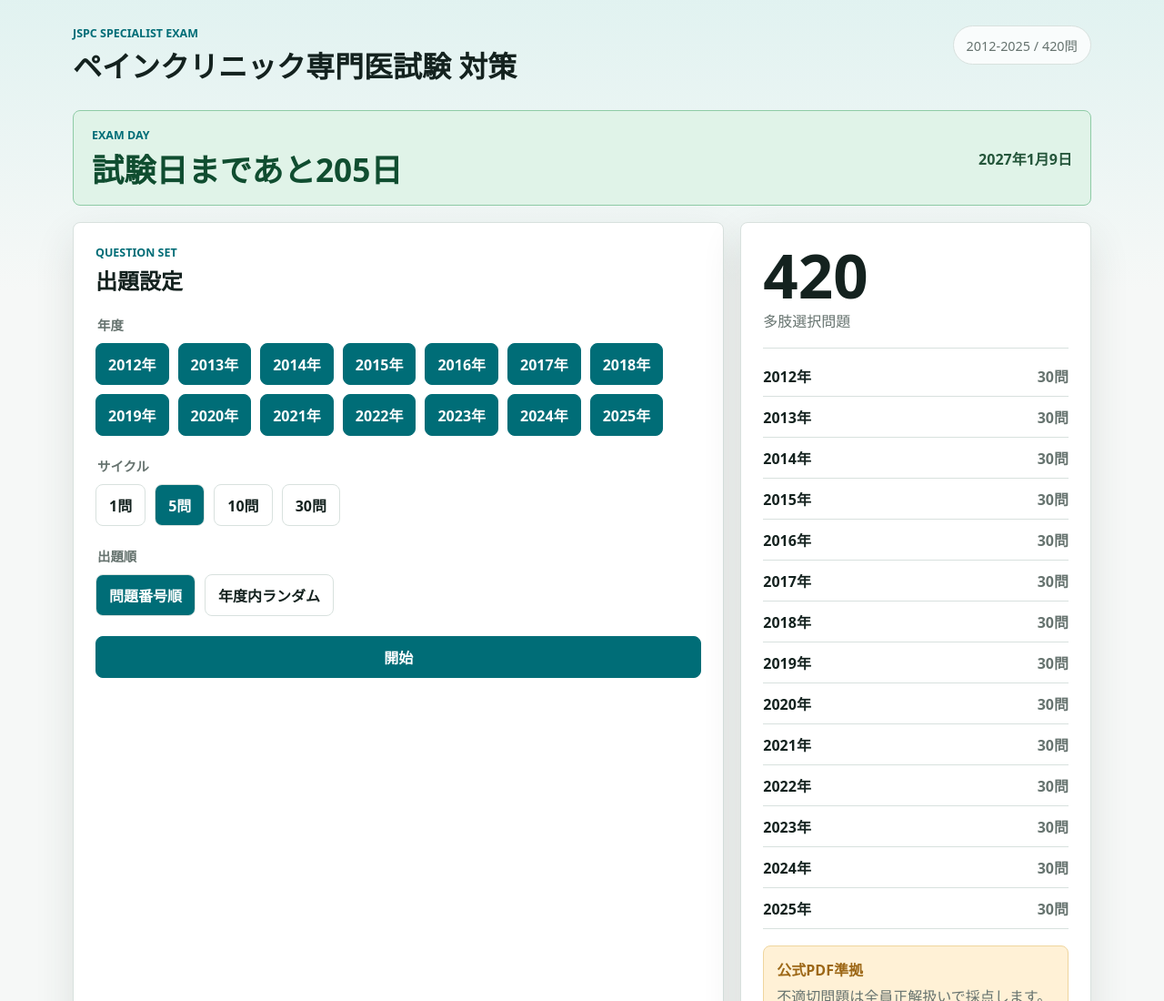
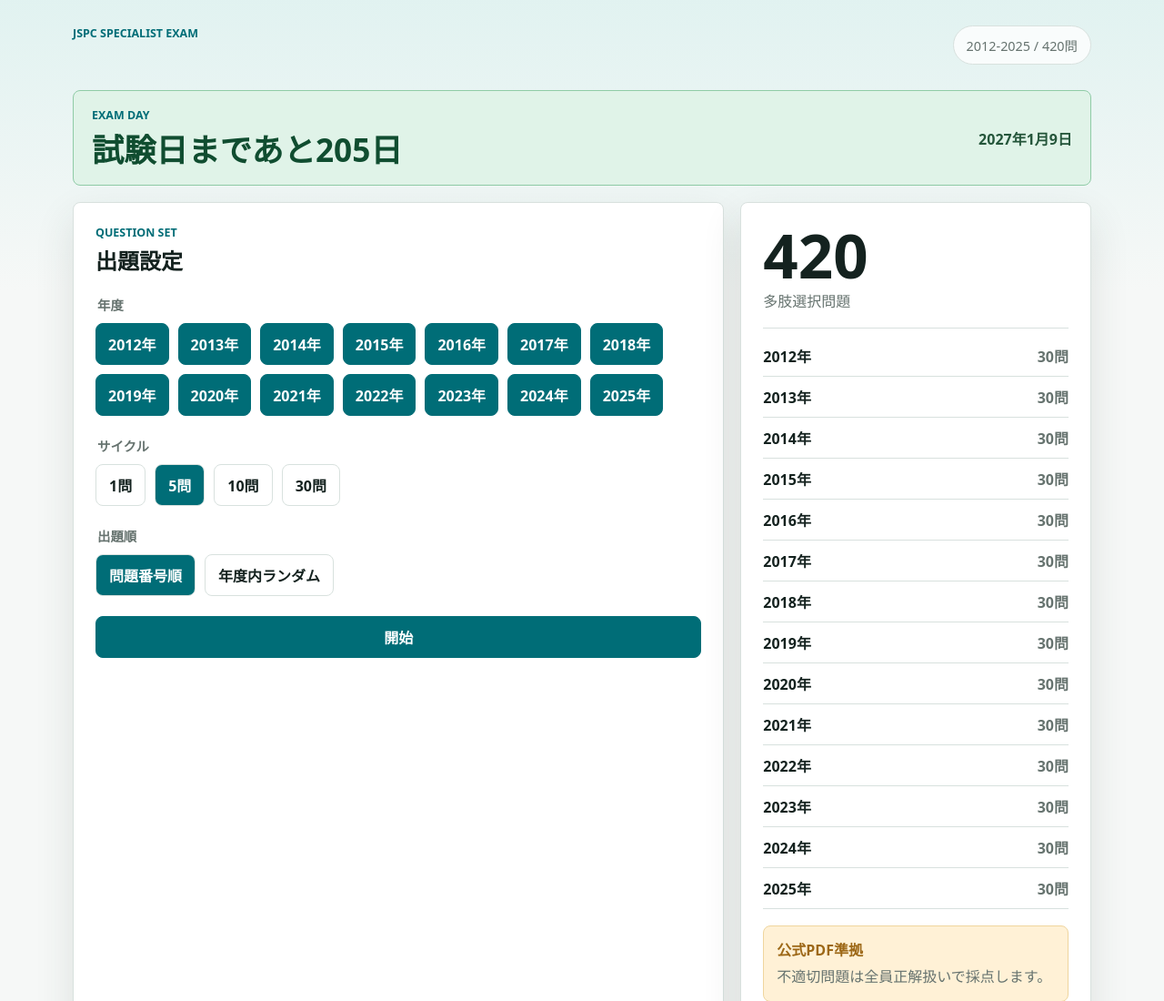
Before and after one commit to nobukusama/PC_exam, a plain HTML site: page index.html in a window 1280 px wide. Shown: the top 1100 px of the page at 91% size. Drawn offline with Linux system fonts and the light colour scheme.

Commit message:
タイトル表示を削除（見出しH1とタブtitle）
Co-Authored-By: Claude Fable 5 <noreply@anthropic.com>

```diff
--- a/index.html
+++ b/index.html
@@ -5,7 +5,7 @@
     <meta name="viewport" content="width=device-width, initial-scale=1" />
     <meta name="color-scheme" content="light" />
     <meta name="theme-color" content="#d9f0ee" />
-    <title>ペインクリニック専門医試験 対策</title>
+    <title>学習アプリ</title>
     <link rel="stylesheet" href="./styles.css" />
   </head>
   <body>
@@ -13,7 +13,6 @@
       <header class="topbar">
         <div>
           <p class="eyebrow">JSPC Specialist Exam</p>
-          <h1>ペインクリニック専門医試験 対策</h1>
         </div>
         <div class="dataset-badge" id="datasetBadge">読み込み中</div>
       </header>
```
